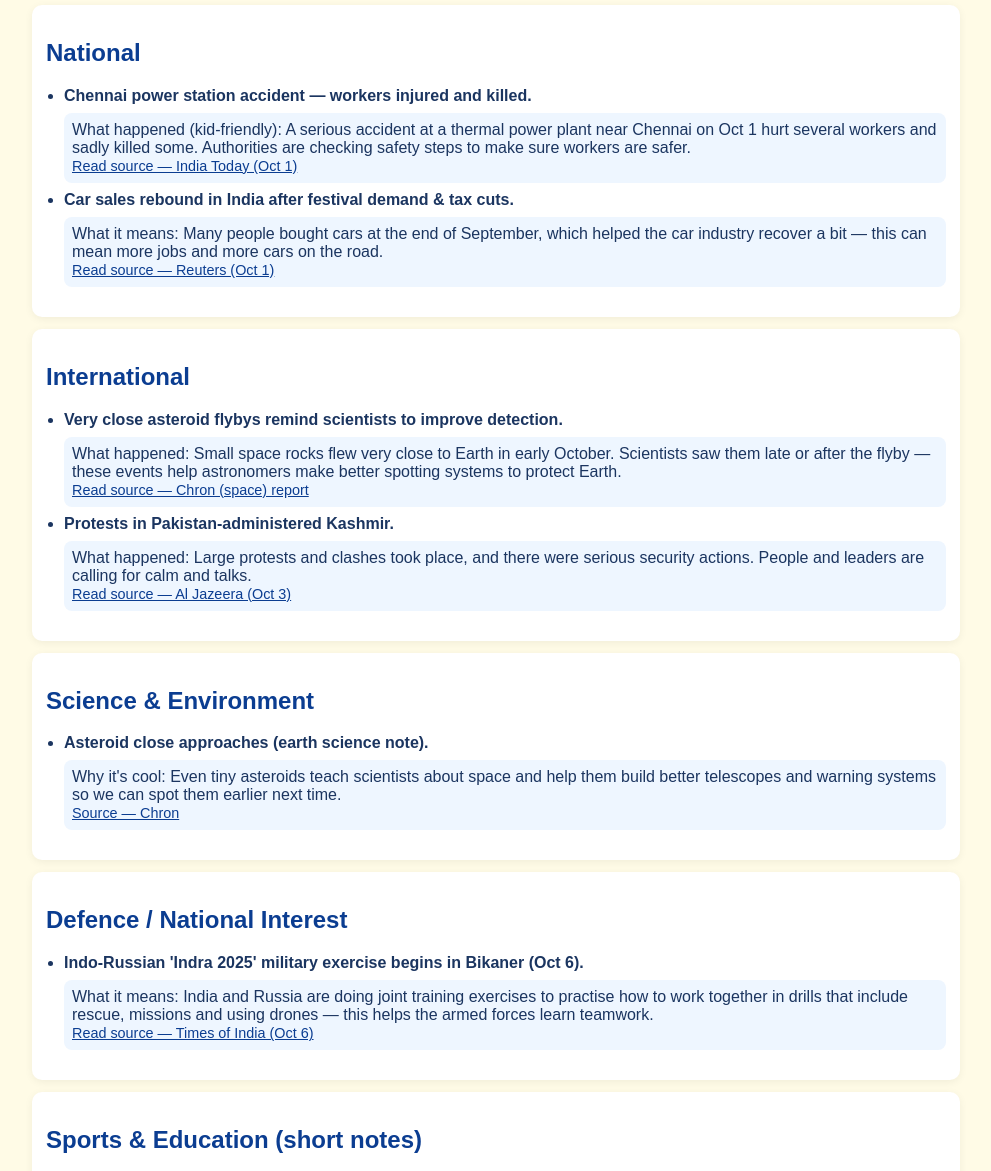
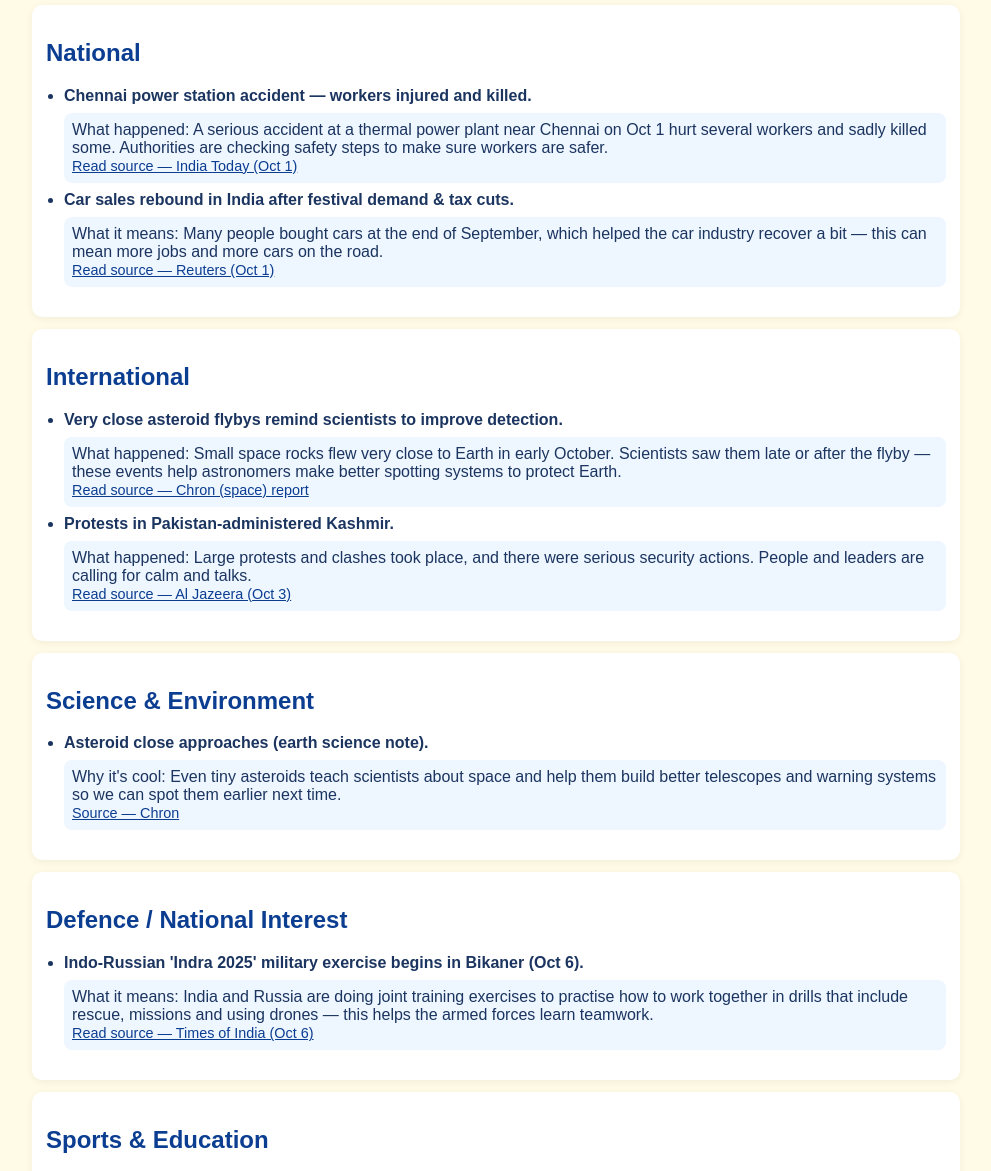
Before and after one commit to YashAndTeam/NewsQuest, a plain HTML site: page octweek1.html in a window 1280 px wide. Shown: the part 89-1260 px from the top of the page, without its empty margins (144-1135 px from the left). Drawn offline with Linux system fonts and the light colour scheme.

Commit message:
Update octweek1.html

```diff
--- a/octweek1.html
+++ b/octweek1.html
@@ -32,7 +32,7 @@
   <ul>
     <li>
       <strong>Chennai power station accident — workers injured and killed.</strong>
-      <div class="kids">What happened (kid-friendly): A serious accident at a thermal power plant near Chennai on Oct 1 hurt several workers and sadly killed some. Authorities are checking safety steps to make sure workers are safer.
+      <div class="kids">What happened: A serious accident at a thermal power plant near Chennai on Oct 1 hurt several workers and sadly killed some. Authorities are checking safety steps to make sure workers are safer.
       <br><a class="source" href="https://www.indiatoday.in/education-today/news/story/top-news-headlines-for-school-assembly-october-1-2795892-2025-10-01" target="_blank" rel="noopener">Read source — India Today (Oct 1)</a></div>
     </li>
 
@@ -84,7 +84,7 @@
 </section>
 
 <section>
-  <h2>Sports & Education (short notes)</h2>
+  <h2>Sports & Education</h2>
   <ul>
     <li>Sports: national and international fixtures continued through early October — schools often use these events for short assembly updates.</li>
     <li>Education: several outlets published "school assembly" style headlines for Oct 1–7 summarising short, classroom-friendly items. <br><a class="source" href="https://www.indiatoday.in/education-today/news/story/top-news-headlines-for-school-assembly-october-1-2795892-2025-10-01" target="_blank" rel="noopener">Example — India Today (Oct 1)</a></li>
```
